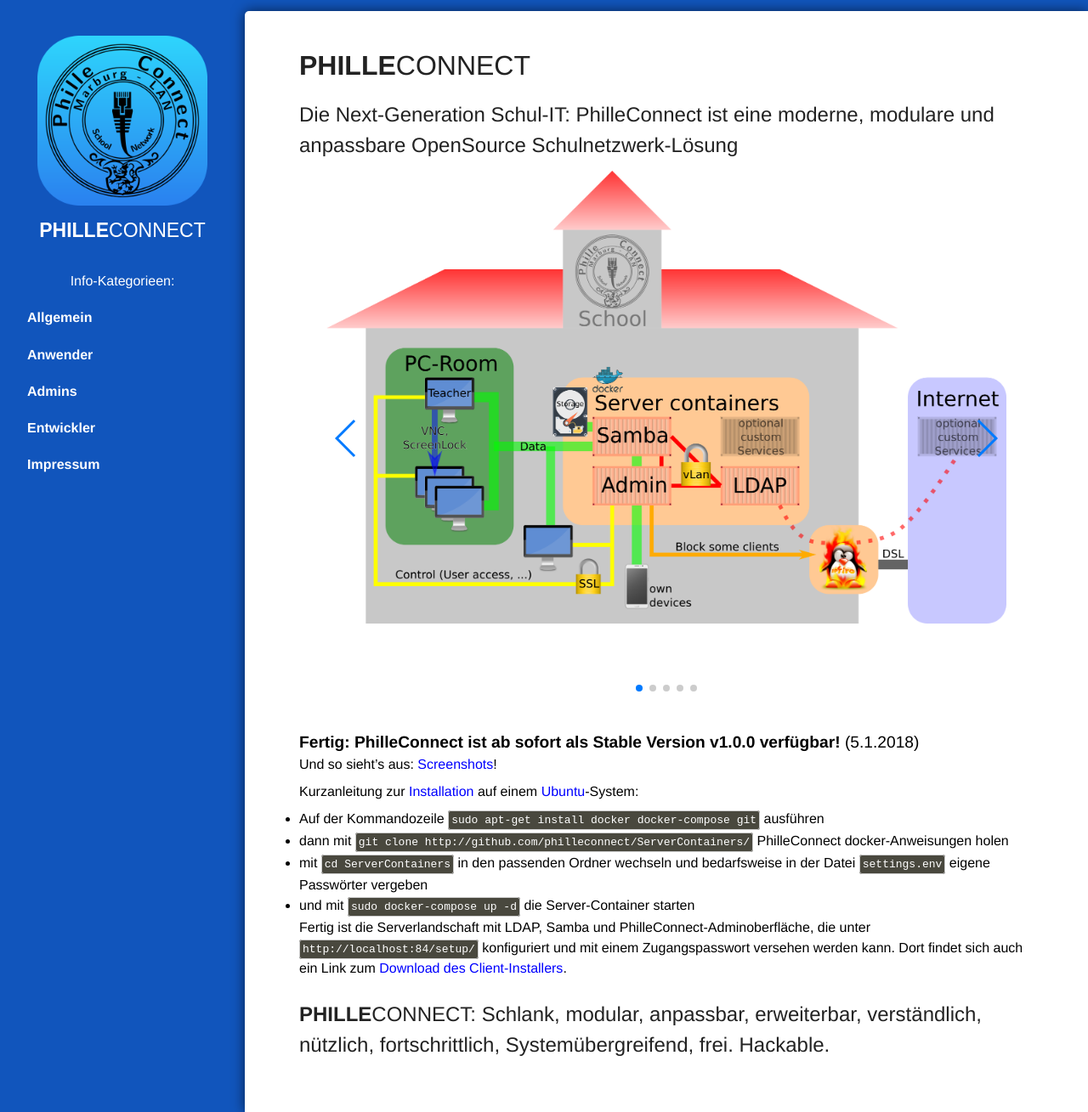
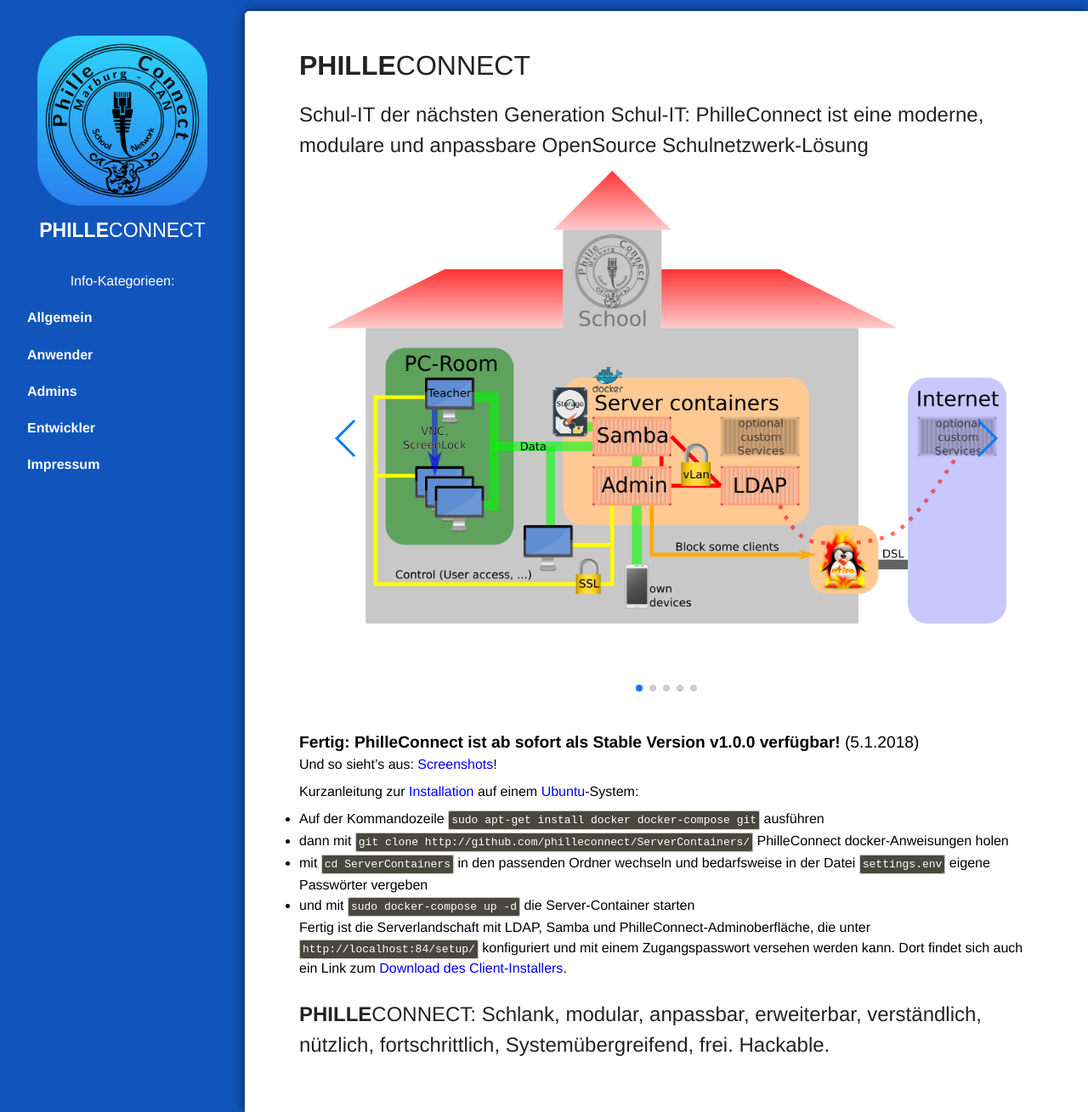
Before and after one commit to philleconnect/philleconnect.github.io, a Jekyll site: the page built from index.md, in a window 1280 px wide. Shown: the whole page at 85% size. Built offline with Jekyll 4.4.1, drawn with Linux system fonts in a browser that asks for light colours; our own code applies the rules of GitHub Pages for plain Markdown files.

Commit message:
small content changes

```diff
--- a/index.md
+++ b/index.md
@@ -5,7 +5,7 @@
 
 # **PHILLE**CONNECT
 
-## Die Next-Generation Schul-IT: PhilleConnect ist eine moderne, modulare und anpassbare OpenSource Schulnetzwerk-Lösung
+## Schul-IT der nächsten Generation Schul-IT: PhilleConnect ist eine moderne, modulare und anpassbare OpenSource Schulnetzwerk-Lösung
 
 <div class="swiper-container">
     <!-- Additional required wrapper -->
```
Also changed, not shown: _pages/allgemein/02_procontra.md (+1 -0 lines).
